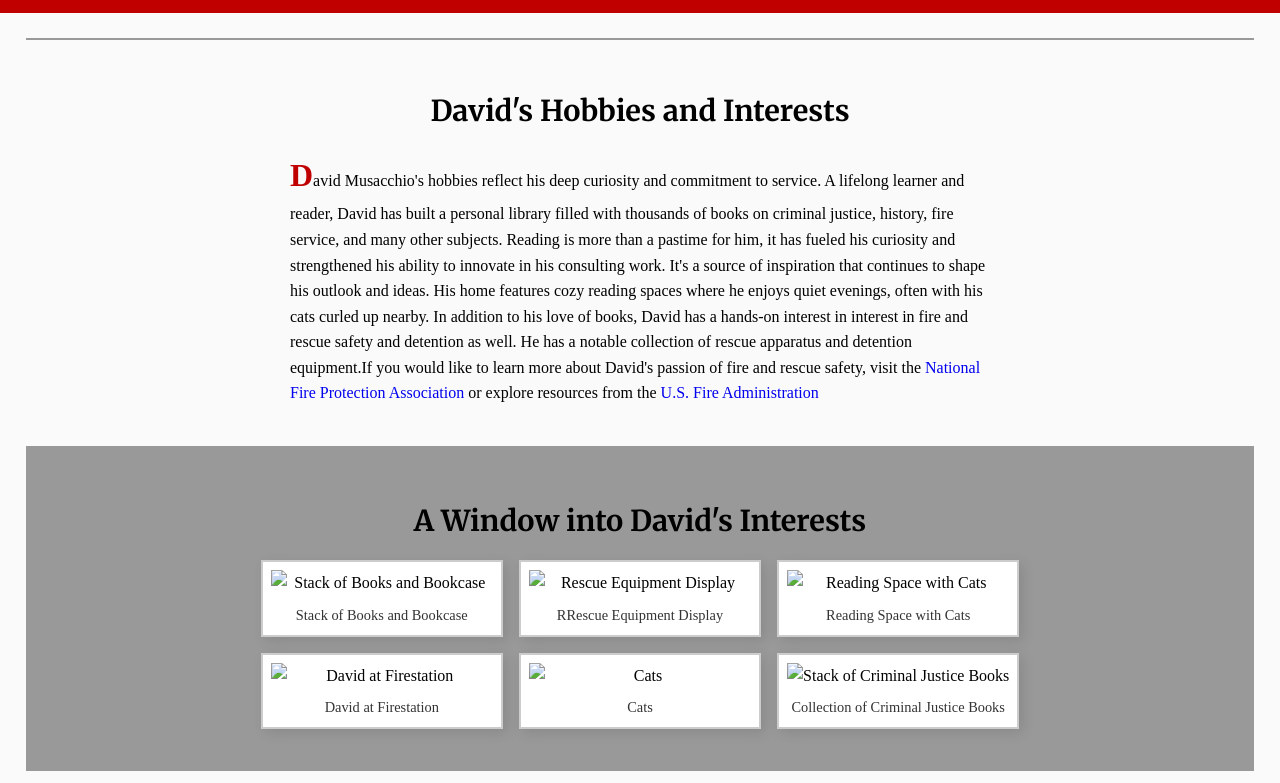
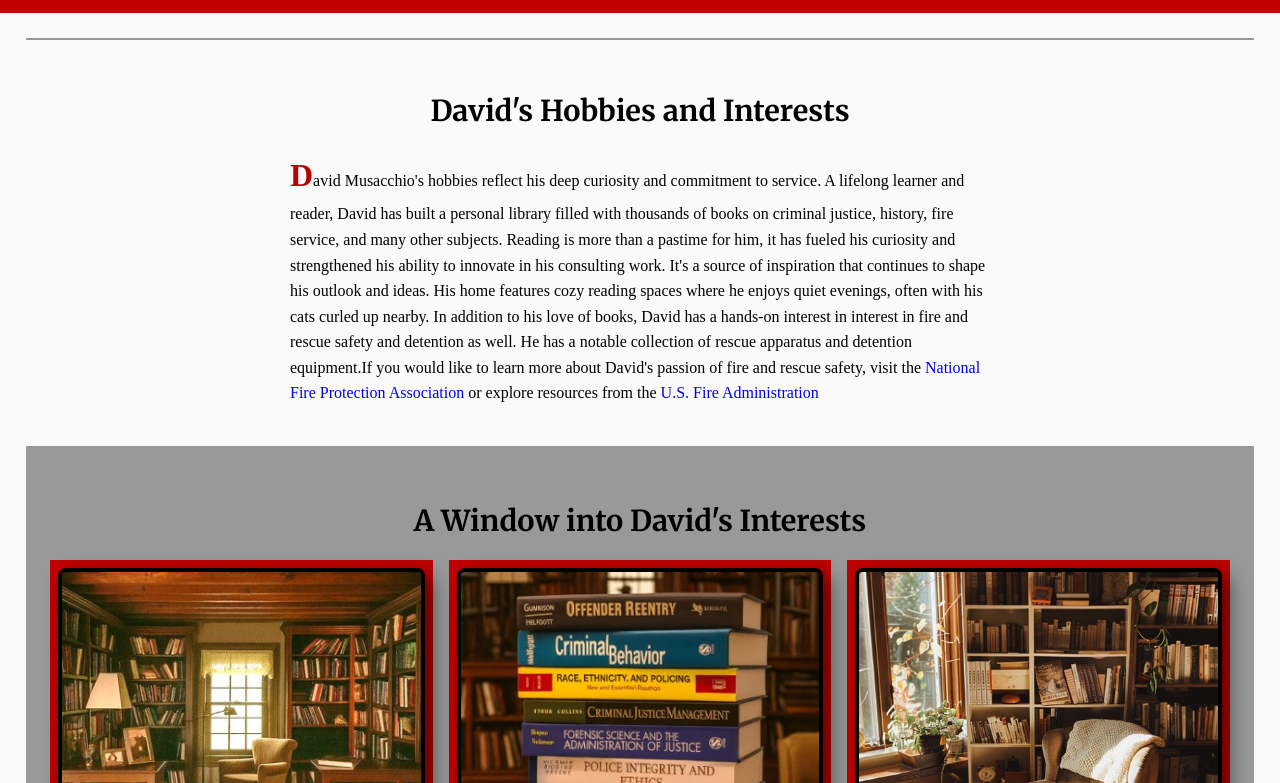
Before and after one commit to mibaird/bioSite, a plain HTML site: page hobby.html in a window 1280 px wide. Shown: the part 169-952 px from the top of the page. Drawn offline with Linux system fonts and the light colour scheme.

Commit message:
Add files via upload

```diff
--- a/css/styles.css
+++ b/css/styles.css
@@ -162,7 +162,7 @@ article p:first-letter {
 
 .intro-title {
   text-align: center;        /* Centers the heading text */
-  font-size: 2rem;           /* Adjust size as needed */
+  font-size: 2rem;
   margin-bottom: 1rem;
   font-weight: bold;
   color: #000;
@@ -249,30 +249,41 @@ tbody tr:nth-child(odd) {
 /* Gallery Styles */
 .gallery {
   display: grid;
-  grid-template-columns: 1fr; /* Mobile: 1 column */
+  grid-template-columns: repeat(auto-fit, minmax(300px, 1fr));
   gap: 1rem;
   margin: 1rem auto;
   max-width: 1200px;
+  text-align: center;
 }
 
 .gallery figure {
-  border: 2px solid #ccc;
-  box-shadow: 4px 4px 12px rgba(0, 0, 0, 0.1);
   padding: 0.5rem;
-  background-color: #fff;
+  background-color: #c00000;
   text-align: center;
-}
+ }
 
 .gallery img {
   width: 100%;
   height: auto;
   display: block;
+  border: 4px solid #000;
+  border-radius: 8px;
+  box-shadow: 8px 8px 20px rgba(0, 0, 0, 0.5);
+  margin: 0 auto;
+  }
+
+.gallery img:hover {
+  transform: scale(1.05);
+  box-shadow: 6px 6px 18px rgba(0, 0, 0, 0.4);
 }
 
 .gallery figcaption {
-  font-size: 0.9rem;
+  background-color: #c00000;
+  color: #fff;
+  font-size: 1.25rem;
   margin-top: 0.5rem;
-  color: #333;
+  padding: 0.5rem;
+  border-radius: 4px;
 }
 /* Title styling for gallery */
 .gallery-title {
@@ -347,7 +358,7 @@ footer {
   }
 
    .profile-img {
-    max-width: 300px; /* Similar to your timeline image */
+    max-width: 300px;
     height: auto;
     margin-top: 2.5rem;
   }
@@ -380,11 +391,11 @@ footer {
   }
 
  .profile-img {
-    max-width: 400px; /* Larger for desktop */
+    max-width: 400px;
   }
 
   .dem-logo {
-    width: 450px; /* Larger image for desktops */
+    width: 450px;
   }
 
   article {
--- a/hobby.html
+++ b/hobby.html
@@ -1,7 +1,7 @@
 <!--
 Michelle Baird
 June 23, 2025
-index.html
+hobby.html
 -->
 <!DOCTYPE html>
 <html lang="en">
@@ -41,12 +41,13 @@ index.html
   <div class="gallery-container">
     <h2>A Window into David's Interests</h2>
     <div class="gallery">
-      <figure><img src="images/fire1.jpg" alt="Stack of Books and Bookcase"><figcaption>Stack of Books and Bookcase</figcaption></figure>
-      <figure><img src="images/fire2.jpg" alt="Rescue Equipment Display"><figcaption>RRescue Equipment Display</figcaption></figure>
-      <figure><img src="images/fire3.jpg" alt="Reading Space with Cats"><figcaption>Reading Space with Cats</figcaption></figure>
-      <figure><img src="images/book1.jpg" alt="David at Firestation"><figcaption>David at Firestation</figcaption></figure>
-      <figure><img src="images/book2.jpg" alt="Cats"><figcaption>Cats</figcaption></figure>
-      <figure><img src="images/book3.jpg" alt="Stack of Criminal Justice Books"><figcaption>Collection of Criminal Justice Books</figcaption></figure>
+      <figure><img src="images/Stack_of_Books.jpg" alt="Reading Space with Bookcases"><figcaption>Every shelf tells a story from David's broad collection of literature.</figcaption></figure>
+      <figure><img src="images/Criminal_Justice_Books.jpg" alt="Stack of Criminal Justice Books"><figcaption>A few of the titles that helped shape David's career in Criminal Justice.</figcaption></figure>
+      <figure><img src="images/Reading_space_with_cat.jpg" alt="Reading Space with Cats"><figcaption>David's cozy chair for enjoying a cup of coffee, a good book, and the company of his cats</figcaption></figure>
+      <figure><img src="images/Fire_Station.jpg" alt="Louisville Firestation 18"><figcaption>The Louisville Firestation 18. A historic station that serves the community with pride.</figcaption></figure>
+      <figure><img src="images/Fire_Models.jpg" alt="Rescue Equipment Display"><figcaption>A small glimpse into David's cherished fire apparatus model collection.</figcaption></figure>
+      <figure><img src="images/Cats.jpg" alt="David's Cats"><figcaption>David's feline family each with a unique personality but all loved equally. Sid, Simon, Sarah, Sasha, and Solomon</figcaption></figure>
+
     </div>
   </div>
 </section>
@@ -54,7 +55,7 @@ index.html
   </main>
 
   <footer>
-    <p>&copy; All Rights Reserved. 2025 Michelle Baird</p>
+    <p>&copy; All Rights Reserved. 2025 Michelle Baird. mibaird@my365.bellevue.com</p>
   </footer>
 
 </body>
```
Also changed, not shown: about.html (+2 -2 lines), images/Cats.jpg (added), images/Criminal_Justice_Books.jpg (added), images/Fire_Models.jpg (added), images/Fire_Station.jpg (added), images/Reading_space_with_cat.jpg (added), images/Stack_of_Books.jpg (added).
